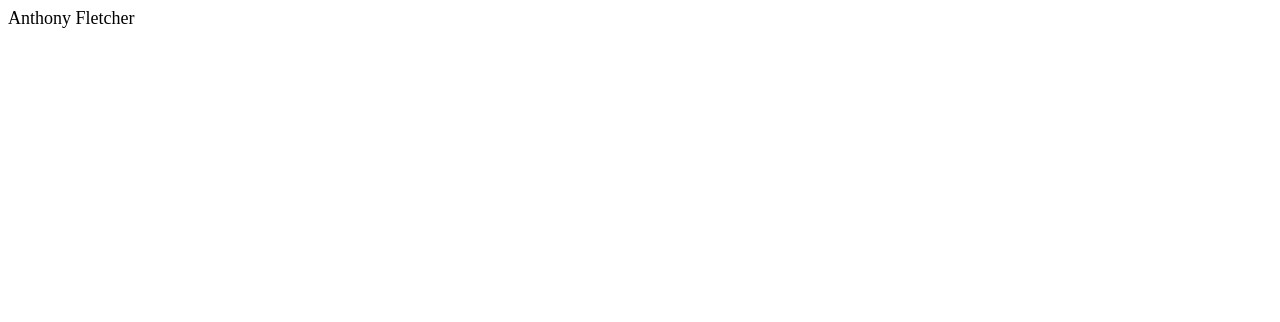
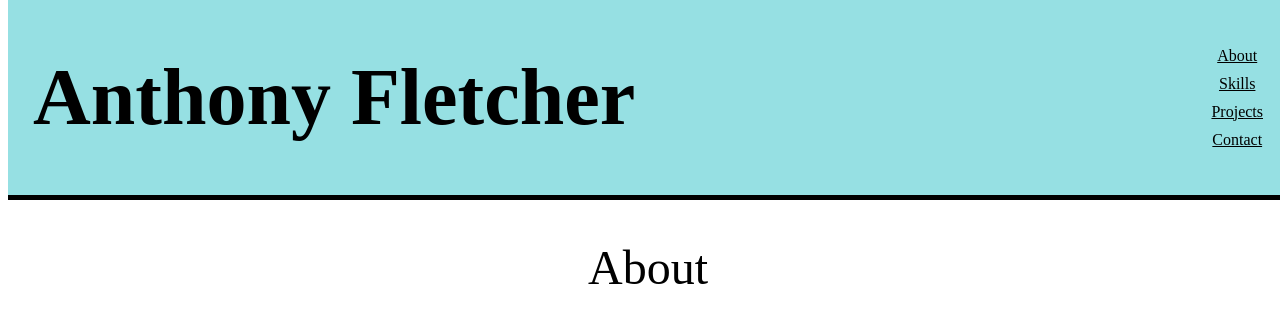
Before and after one commit to fletch1133/fletch1133.github.io, a plain HTML site: page index.html in a window 1280 px wide. Drawn offline with Linux system fonts and the light colour scheme.

Commit message:
first commit

```diff
--- a/index.html
+++ b/index.html
@@ -4,10 +4,33 @@
     <meta charset="UTF-8">
     <meta http-equiv="X-UA-Compatible" content="IE=edge">
     <meta name="viewport" content="width=device-width, initial-scale=1.0">
-    <title>Document</title>
     <link rel="stylesheet" href="style.css">
+    <title>Portfolio</title>
 </head>
 <body>
-    <header> Anthony Fletcher </header>
+    <header>
+        <h1>Anthony Fletcher</h1>
+        <nav>
+            <a id="about">
+                About
+            </a>
+            <a id="skills">
+                Skills
+            </a>
+            <a id="projects">
+                Projects
+            </a>
+            <a id="contact">
+                Contact
+            </a>
+        </nav>
+    </header>
+
+    <main id="main">
+        <section id="about" class="section">
+            <h2>About</h2>
+        </section>
+    </main>
+    <script src="main.js"></script>
 </body>
 </html>
--- /dev/null
+++ b/main.js
@@ -0,0 +1,42 @@
+const views = {
+    "about": `
+        <section id="about" class="section">
+            <h2>About</h2>
+            <h3>I am a hard-working and driven individual. I try my best to always give support when it is needed. I have collaborated with various people in a multitude of industries given my time spent in real estate and finance. I am a frequent gym goer who also loves golf, dogs and outdoor activities such as hiking. My motivation to become a software engineer is to help develop more complex algorithms for the investment industry using python.</h3>
+        </section>
+        `,
+    "skills": `
+        <section id="skills" class="section">
+            <h2>Skills</h2>
+            <h3>I have a strong understanding of HTML, CSS and JavaScript due to my spent at DevMountain. I also have to ability to make axios requests and am currently pursuing a specialization in Python.</h3>
+        </section>
+    `,
+    "projects": `
+        <section id="projects" class="section">
+            <h2>Projects</h2>
+            <h3>I developed a project that gave ratings to NFL players. You were able to increase and decrease the overall of a player. I used div classes and ID's to give the buttons functionality. I also attached a link to a separate page that involves an averge overall rating where the user can select an 'Agree' or 'Disagree' button. To gives these buttons functionality, I used event listeners with the append child method.</h3>
+            <h3>https://github.com/fletch1133/Capstone.git</h3>
+        </section>
+    `,
+    "contact": `
+        <section id="contact" class="section">
+            <h2>Contact</h2>
+            <h3>Anthony Fletcher</h3>
+            <h3>Scranton, Pennslyvania</h3>
+            <h3>Email: afletcher2433@gmail.com</h3>
+            <h3>Phone Number: (570)-575-5065</h3>
+        </section>
+    `
+}
+const navLinks = document.querySelectorAll('a')
+const main = document.querySelector('#main')
+console.log(navLinks)
+
+const changeView = evt => {
+    let view = evt.target.id
+    main.innerHTML = views[view]
+}
+
+for(let i = 0; i < navLinks.length; i++){
+    navLinks[i].addEventListener('click', changeView)
+}
--- a/style.css
+++ b/style.css
@@ -1,3 +1,62 @@
-header {
-    font-size: large;
+header{
+    position: fixed;
+    top: 0;
+    display:flex;
+    justify-content: space-between;
+    align-items: center;
+    padding-left: 25px;
+    padding-right: 25px;
+    height: 200px;
+    width: 100vw;
+    box-sizing: border-box;
+    background-color: rgb(150, 224, 227);
+    border-bottom: 5px solid black;
+    z-index: 1;
 }
+
+nav{
+    display: flex;
+    flex-direction: column;
+    justify-content: center;
+    align-items: center;
+    gap: 10px;
+}
+
+h1{
+    font-size: 5em;
+    font-weight: 600;
+}
+
+#main {
+    position: absolute;
+    top: 200px;
+    width: 100vw;
+    display: flex;
+    flex-direction: column;
+    align-items: center;
+    height: calc(100vh - 200px);
+    overflow-y: scroll;
+    scroll-behavior: smooth;
+}
+
+.section{
+    width: 100%;
+    min-height: 100%;
+}
+
+h2 {
+    font-size: 3em;
+    font-weight: 500;
+    text-align: center;
+}
+
+a {
+    text-decoration: underline;
+}
+a:hover{
+    cursor: pointer;
+}
+
+h3 {
+    align-items: center;
+}
```
